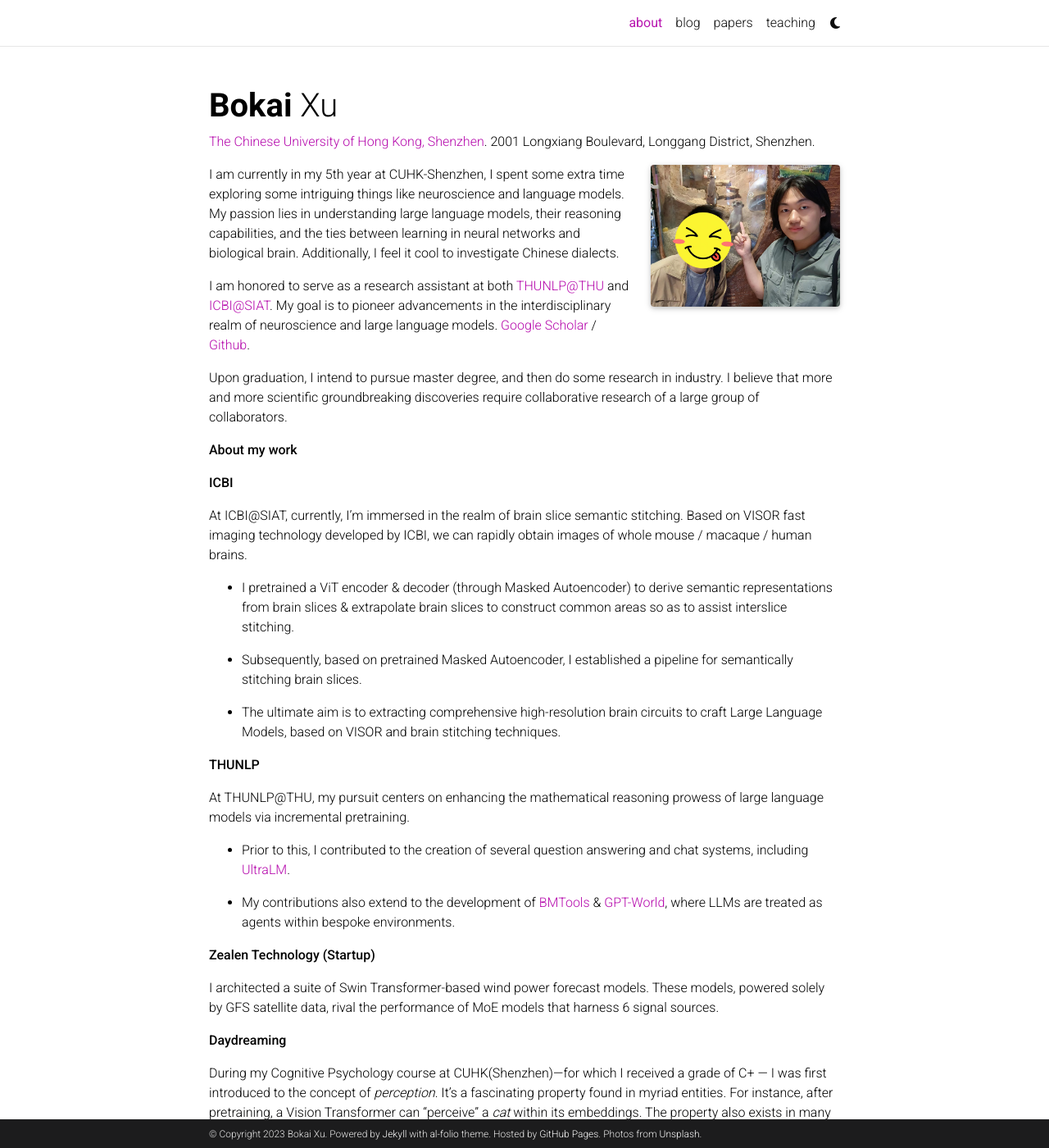
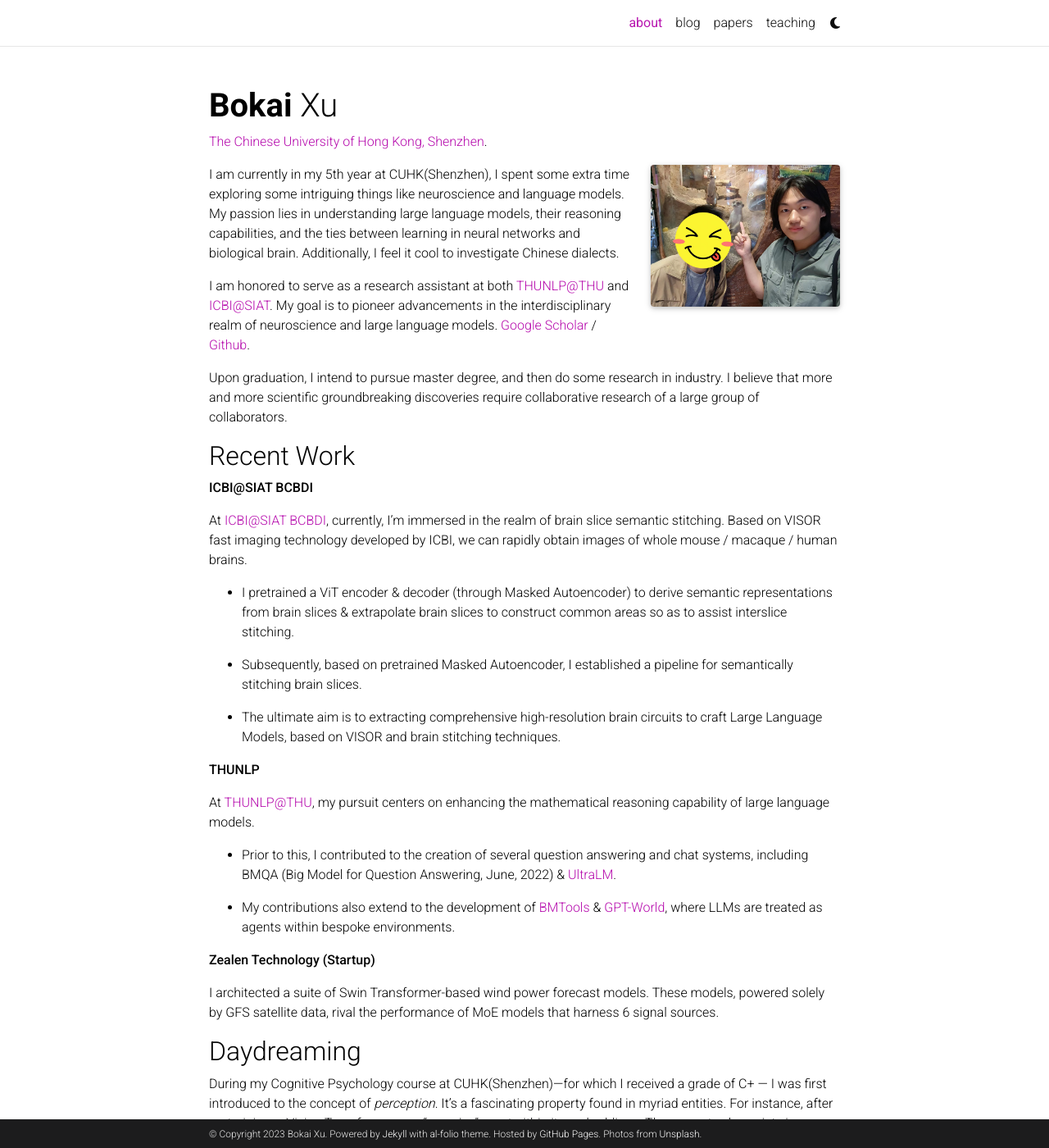
Before and after one commit to bokesyo/bokesyo.github.io, a Jekyll site: the page built from _pages/about.md, in a window 1280 px wide and 1400 px high. Shown: the whole window at 82% size. Built offline with Jekyll 4.4.1, drawn with Linux system fonts in a browser that asks for light colours; full-size pictures stand in for the smaller copies a plugin makes; some web fonts are replaced; comment, search, counter and statistics services are not loaded; a style sheet for code colours, icons or effects is not loaded.

```diff
--- a/_pages/about.md
+++ b/_pages/about.md
@@ -2,7 +2,7 @@
 layout: about
 title: about
 permalink: /
-subtitle: <a href='https://www.cuhk.edu.cn/en/about-us'>The Chinese University of Hong Kong, Shenzhen</a>. 2001 Longxiang Boulevard, Longgang District, Shenzhen.
+subtitle: <a href='https://www.cuhk.edu.cn/en/about-us'>The Chinese University of Hong Kong, Shenzhen</a>.
 
 profile:
   align: right
@@ -19,18 +19,17 @@
 social: true  # includes social icons at the bottom of the page
 ---
 
-I am currently in my 5th year at CUHK-Shenzhen, I spent some extra time exploring some intriguing things like neuroscience and language models. My passion lies in understanding large language models, their reasoning capabilities, and the ties between learning in neural networks and biological brain. Additionally, I feel it cool to investigate Chinese dialects.
+I am currently in my 5th year at CUHK(Shenzhen), I spent some extra time exploring some intriguing things like neuroscience and language models. My passion lies in understanding large language models, their reasoning capabilities, and the ties between learning in neural networks and biological brain. Additionally, I feel it cool to investigate Chinese dialects.
 
 I am honored to serve as a research assistant at both [THUNLP@THU](https://nlp.csai.tsinghua.edu.cn/) and [ICBI@SIAT](https://icbi.siat.ac.cn/). My goal is to pioneer advancements in the interdisciplinary realm of neuroscience and large language models. [Google Scholar](https://scholar.google.com/citations?user=oDBo3a0AAAAJ&hl=en) / [Github](https://github.com/bokesyo).
 
 Upon graduation, I intend to pursue master degree, and then do some research in industry. I believe that more and more scientific groundbreaking discoveries require collaborative research of a large group of collaborators.
 
+## Recent Work
 
-**About my work**
+**ICBI@SIAT BCBDI**
 
-**ICBI**
-
-At ICBI@SIAT, currently, I'm immersed in the realm of brain slice semantic stitching. Based on VISOR fast imaging technology developed by ICBI, we can rapidly obtain images of whole mouse / macaque / human brains.
+At [ICBI@SIAT BCBDI](http://bcbdi.siat.ac.cn/), currently, I'm immersed in the realm of brain slice semantic stitching. Based on VISOR fast imaging technology developed by ICBI, we can rapidly obtain images of whole mouse / macaque / human brains.
 
 - I pretrained a ViT encoder & decoder (through Masked Autoencoder) to derive semantic representations from brain slices & extrapolate brain slices to construct common areas so as to assist interslice stitching.
 
@@ -40,9 +39,9 @@
 
 **THUNLP**
 
-At THUNLP@THU, my pursuit centers on enhancing the mathematical reasoning prowess of large language models via incremental pretraining.
+At [THUNLP@THU](https://nlp.csai.tsinghua.edu.cn/), my pursuit centers on enhancing the mathematical reasoning capability of large language models.
 
-- Prior to this, I contributed to the creation of several question answering and chat systems, including [UltraLM](https://github.com/thunlp/UltraChat).
+- Prior to this, I contributed to the creation of several question answering and chat systems, including BMQA (Big Model for Question Answering, June, 2022) & [UltraLM](https://github.com/thunlp/UltraChat).
 
 - My contributions also extend to the development of [BMTools](https://github.com/OpenBMB/BMTools) & [GPT-World](https://github.com/ShengdingHu/GPT-World), where LLMs are treated as agents within bespoke environments.
 
@@ -52,7 +51,7 @@
 I architected a suite of Swin Transformer-based wind power forecast models. These models, powered solely by GFS satellite data, rival the performance of MoE models that harness 6 signal sources.
 
 
-**Daydreaming**
+## Daydreaming
 
 During my Cognitive Psychology course at CUHK(Shenzhen)—for which I received a grade of C+ — I was first introduced to the concept of *perception*. It's a fascinating property found in myriad entities. For instance, after pretraining, a Vision Transformer can "perceive" a *cat* within its embeddings. The property also exists in many creatures (insects, cats, dogs, human).
 
@@ -62,7 +61,7 @@
 
 I am eager to collaborate with peers to explore these intriguing questions.
 
-**My Research Interest**
+## My Research Interest
 
 In the following years, I would like to do some research on:
 
```
